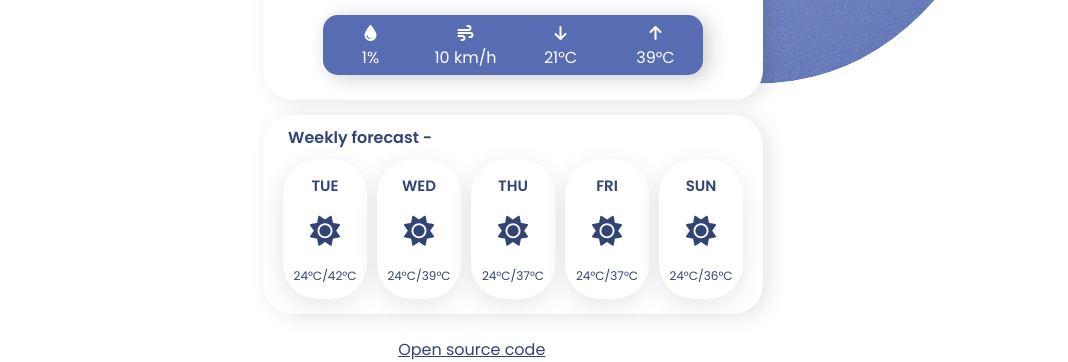
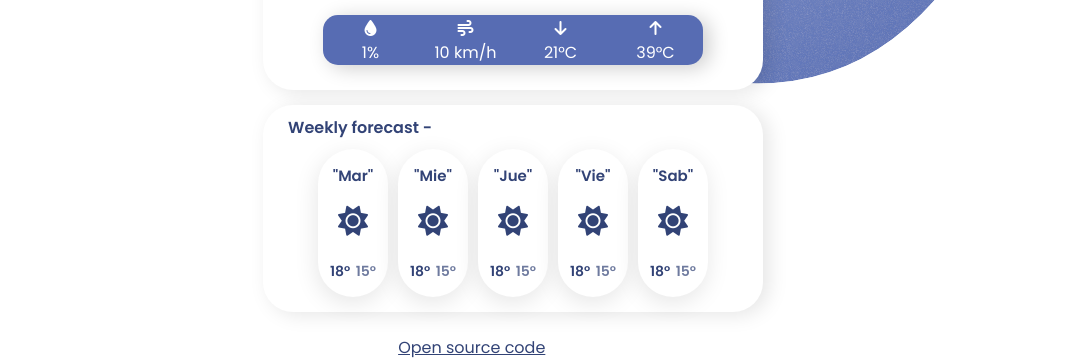
Before and after one commit to Valnhe/SheCodesWeather, a plain HTML site: page index.html in a window 1280 px wide. Shown: the part 725-1087 px from the top of the page, without its empty margins (127-1195 px from the left). Drawn offline with nearby package versions, Linux system fonts and the light colour scheme; no server answers.

Commit message:
Forecast

```diff
--- a/index.html
+++ b/index.html
@@ -86,35 +86,8 @@
       <div class="background">
         <section class="forecast">
           <p class="texto">Weekly forecast -</p>
-          <div class="container">
-            <div class="row">
-              <div class="col col-forecast">
-                <p class="day">TUE</p>
-                <i class="fa-solid fa-sun"></i>
-                <p class="temperature">24°C/42°C</p>
-              </div>
-              <div class="col col-forecast">
-                <p class="day">WED</p>
-                <i class="fa-solid fa-sun"></i>
-                <p class="temperature">24°C/39°C</p>
-              </div>
-              <div class="col col-forecast">
-                <p class="day">THU</p>
-                <i class="fa-solid fa-sun"></i>
-                <p class="temperature">24°C/37°C</p>
-              </div>
-              <div class="col col-forecast">
-                <p class="day">FRI</p>
-                <i class="fa-solid fa-sun"></i>
-                <p class="temperature">24°C/37°C</p>
-              </div>
-
-              <div class="col col-forecast">
-                <p class="day">SUN</p>
-                <i class="fa-solid fa-sun"></i>
-                <p class="temperature">24°C/36°C</p>
-              </div>
-            </div>
+          <div class="conteiner">
+            <div class="individual-forecast" id="forecast"></div>
           </div>
         </section>
       </div>
--- a/src/index.js
+++ b/src/index.js
@@ -23,7 +23,26 @@ function getTime(dt, timezone) {
   return time;
 }
 
-//Homework Week 5
+function displayForecast() {
+  let forecastElement = document.querySelector("#forecast");
+  let forecastHTML = `<div class="row">`;
+  let days = ["Mar", "Mie", "Jue", "Vie", "Sab"];
+
+  days.forEach(function (day) {
+    forecastHTML =
+      forecastHTML +
+      `<div class="col-2">
+              <p class="weather-forecast-date">"${day}"</p>
+              <i class="fa-solid fa-sun"></i>
+              <div class="weather-forecast-temperature">
+                <span class="weather-forecast-temp-max">18°</span>
+                <span class="weather-forecast-temp-min">15°</span>
+              </div>
+            </div>`;
+  });
+  forecastHTML = forecastHTML + `</div>`;
+  forecastElement.innerHTML = forecastHTML;
+}
 
 //Search button
 function showData(response) {
@@ -86,6 +105,7 @@ searchButton.addEventListener("click", searchCity);
 //////////////////////
 let apiUrlDefault = `https://api.openweathermap.org/data/2.5/weather?q=New York&units=metric&appid=8944afa6845bd7c413a687258d3211ef`;
 axios.get(apiUrlDefault).then(showData);
+displayForecast();
 /////////////////////
 
 //Current Position
--- a/src/style.css
+++ b/src/style.css
@@ -160,7 +160,7 @@ p {
   color: white;
 }
 
-.information .col {
+.information .col-2 {
   margin: 5px 5px;
   padding: 0;
 }
@@ -176,15 +176,22 @@ p {
   color: #324376;
 }
 
-.forecast .col {
+.conteiner {
+  display: flex;
+  justify-content: center;
+  align-items: center;
+}
+
+.individual-forecast .col-2 {
   background: #ffffff;
   box-shadow: -1px 6px 23px rgba(0, 0, 0, 0.1);
   margin: auto 5px;
   border-radius: 35px;
   padding: 10px 5px;
+  flex: 1;
 }
 
-.col-forecast:hover {
+.col-2:hover {
   transform: scale(1.1);
   background: var(--main-color);
   color: white;
@@ -198,7 +205,7 @@ p {
   padding-bottom: 5px;
 }
 
-.day {
+.weather-forecast-date {
   padding-top: 10px;
   font-weight: bold;
   font-size: 15px;
@@ -209,9 +216,16 @@ p {
   font-size: 30px;
 }
 
-.temperature {
+.weather-forecast-temperature {
+  padding: 5px;
+  font-weight: bolder;
   padding-top: 10px;
-  font-size: 12px;
+  font-size: 14px;
+}
+
+.weather-forecast-temp-min {
+  opacity: 0.7;
+  margin-left: 2px;
 }
 
 footer {
```
